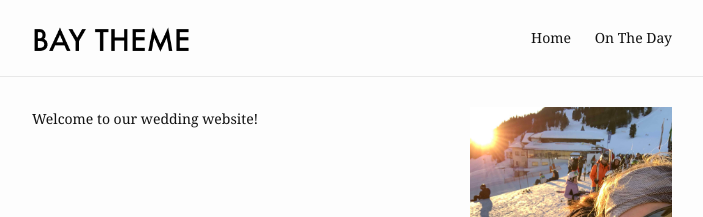
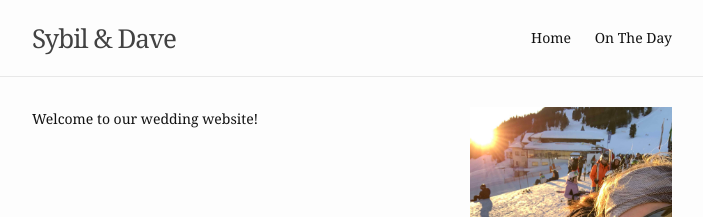
Before and after one commit to dlesomewhere/dlesomewhere.github.io, a Jekyll site: the page built from index.md, in a window 1280 px wide. Shown: the top 217 px of the page, without its empty margins (288-991 px from the left). Built offline with Jekyll 4.4.1, drawn with Linux system fonts in a browser that asks for light colours.

Commit message:
Remove header image and wechat image

```diff
--- a/_includes/header.html
+++ b/_includes/header.html
@@ -1,7 +1,7 @@
 <header class="site-header">
   <div class="wrapper">
     <a class="site-title" href="{{ "" | prepend: site.baseurl | prepend: site.url }}/">
-      <img src="{{ "/assets/img/title.png" | absolute_url }}" alt="{{ site.title }}" />
+      {{ site.title }}
     </a>
 
     <nav class="site-nav">
```
Also changed, not shown: assets/img/title.png (deleted), assets/img/wechat-qr-code.png (deleted).
